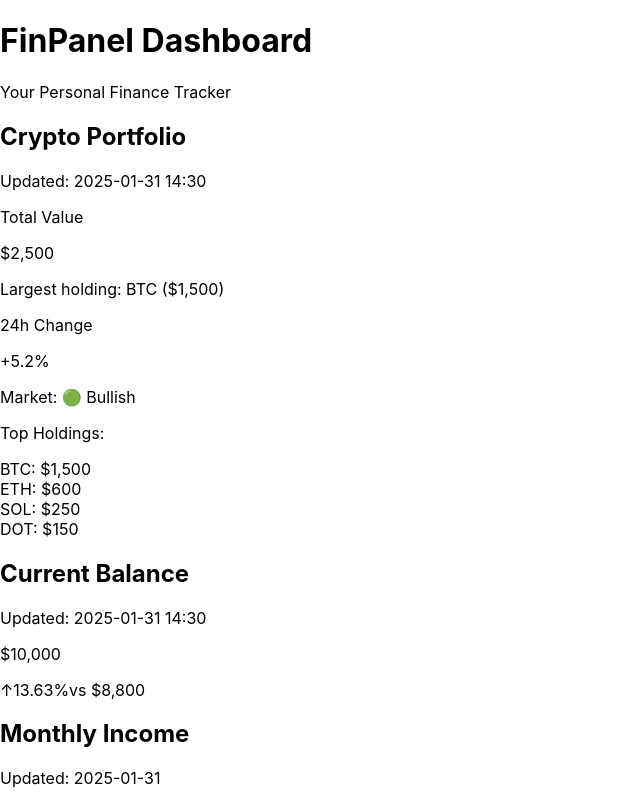
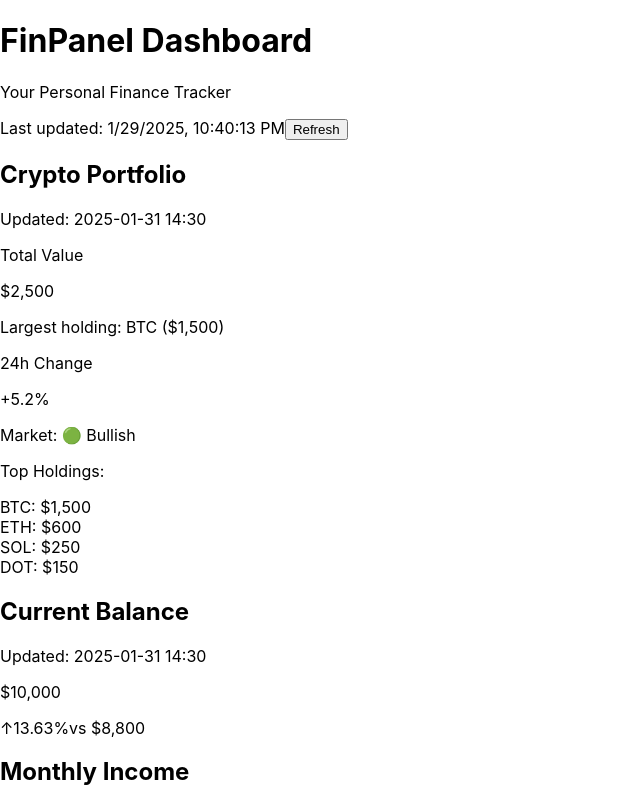
Before and after one commit to ibxibx/finpanel, a React (Create React App) app: page / in a window 1280 px wide. Shown: the top 800 px of the page, without its empty margins (0-640 px from the left). Built offline with nearby package versions, Linux system fonts and the light colour scheme.

Commit message:
Moved data into useState, added refresh function, auto-refresh feature, simulated real-time updates

```diff
--- a/src/App.js
+++ b/src/App.js
@@ -1,10 +1,11 @@
-import React from "react";
+import React, { useState, useEffect } from "react";
 import { DashboardCard } from "./components/DashboardCard";
 import { CryptoCard } from "./components/CryptoCard";
 import { SavingsCard } from "./components/SavingsCard";
 
 function App() {
-  const financialData = {
+  // Main financial data state
+  const [financialData, setFinancialData] = useState({
     accountBalance: {
       current: 10000,
       previous: 8800,
@@ -48,13 +49,80 @@ function App() {
         { date: "2025-01-01", amount: 500 },
       ],
     },
+  });
+
+  // State for refresh/loading status
+  const [isRefreshing, setIsRefreshing] = useState(false);
+  // State for last update timestamp
+  const [lastUpdateTime, setLastUpdateTime] = useState(
+    new Date().toLocaleString()
+  );
+
+  // Function to simulate data refresh
+  const refreshData = async () => {
+    setIsRefreshing(true);
+
+    try {
+      // Simulate API call delay
+      await new Promise((resolve) => setTimeout(resolve, 1000));
+
+      // Simulate random data updates
+      setFinancialData((prevData) => ({
+        ...prevData,
+        accountBalance: {
+          ...prevData.accountBalance,
+          current: Math.round(
+            prevData.accountBalance.current *
+              (1 + (Math.random() * 0.02 - 0.01))
+          ),
+          lastUpdated: new Date().toLocaleString(),
+        },
+        crypto: {
+          ...prevData.crypto,
+          totalValue: Math.round(
+            prevData.crypto.totalValue * (1 + (Math.random() * 0.04 - 0.02))
+          ),
+          change24h: Number(
+            (prevData.crypto.change24h + (Math.random() * 2 - 1)).toFixed(2)
+          ),
+          lastUpdated: new Date().toLocaleString(),
+        },
+      }));
+
+      setLastUpdateTime(new Date().toLocaleString());
+    } catch (error) {
+      console.error("Error refreshing data:", error);
+    } finally {
+      setIsRefreshing(false);
+    }
   };
+
+  // Refresh data every 30 seconds
+  useEffect(() => {
+    const interval = setInterval(refreshData, 30000);
+    return () => clearInterval(interval);
+  }, []);
 
   return (
     <div className="min-h-screen bg-gray-100">
       <header className="bg-blue-600 p-4 text-white">
-        <h1 className="text-2xl font-bold">FinPanel Dashboard</h1>
-        <p className="text-sm">Your Personal Finance Tracker</p>
+        <div className="flex justify-between items-center">
+          <div>
+            <h1 className="text-2xl font-bold">FinPanel Dashboard</h1>
+            <p className="text-sm">Your Personal Finance Tracker</p>
+          </div>
+          <div className="flex items-center gap-4">
+            <span className="text-xs">Last updated: {lastUpdateTime}</span>
+            <button
+              onClick={refreshData}
+              disabled={isRefreshing}
+              className={`px-4 py-2 rounded bg-blue-500 hover:bg-blue-400 transition-colors
+                ${isRefreshing ? "opacity-50 cursor-not-allowed" : ""}`}
+            >
+              {isRefreshing ? "Refreshing..." : "Refresh"}
+            </button>
+          </div>
+        </div>
       </header>
 
       <main className="p-4">
@@ -104,7 +172,6 @@ function App() {
           />
         </div>
 
-        {/* Placeholder Sections */}
         <div className="mt-8 grid grid-cols-1 md:grid-cols-2 gap-4">
           <div className="bg-white p-4 rounded-lg shadow">
             <h2 className="text-lg font-semibold mb-4">Recent Transactions</h2>
```
Also changed, not shown: .eslintrc.json (deleted).
